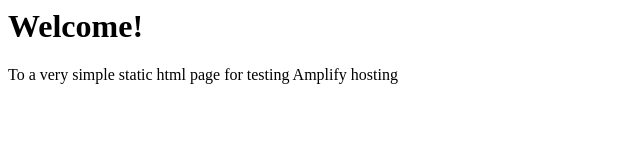
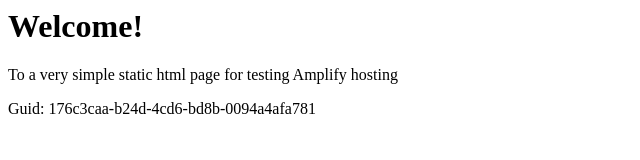
Before and after one commit to aws-aemilia-pdx/Github-PR-Commit-Integration-Test-DoNotTouch-v1-prod-us-west-2, a website: page src/index.html in a window 1280 px wide. Shown: the whole page, without its empty margins (0-640 px from the left). Drawn offline with Linux system fonts and the light colour scheme.

Commit message:
commit from integ tests

```diff
--- a/src/index.html
+++ b/src/index.html
@@ -1,3 +1,5 @@
+
+
 <html lang="en">
 
 <head>
@@ -10,6 +12,6 @@
 <body>
     <h1>Welcome!</h1>
     <p>To a very simple static html page for testing Amplify hosting</p>
-</body>
+    <p>Guid: 176c3caa-b24d-4cd6-bd8b-0094a4afa781</p></body>
 
 </html>
```
